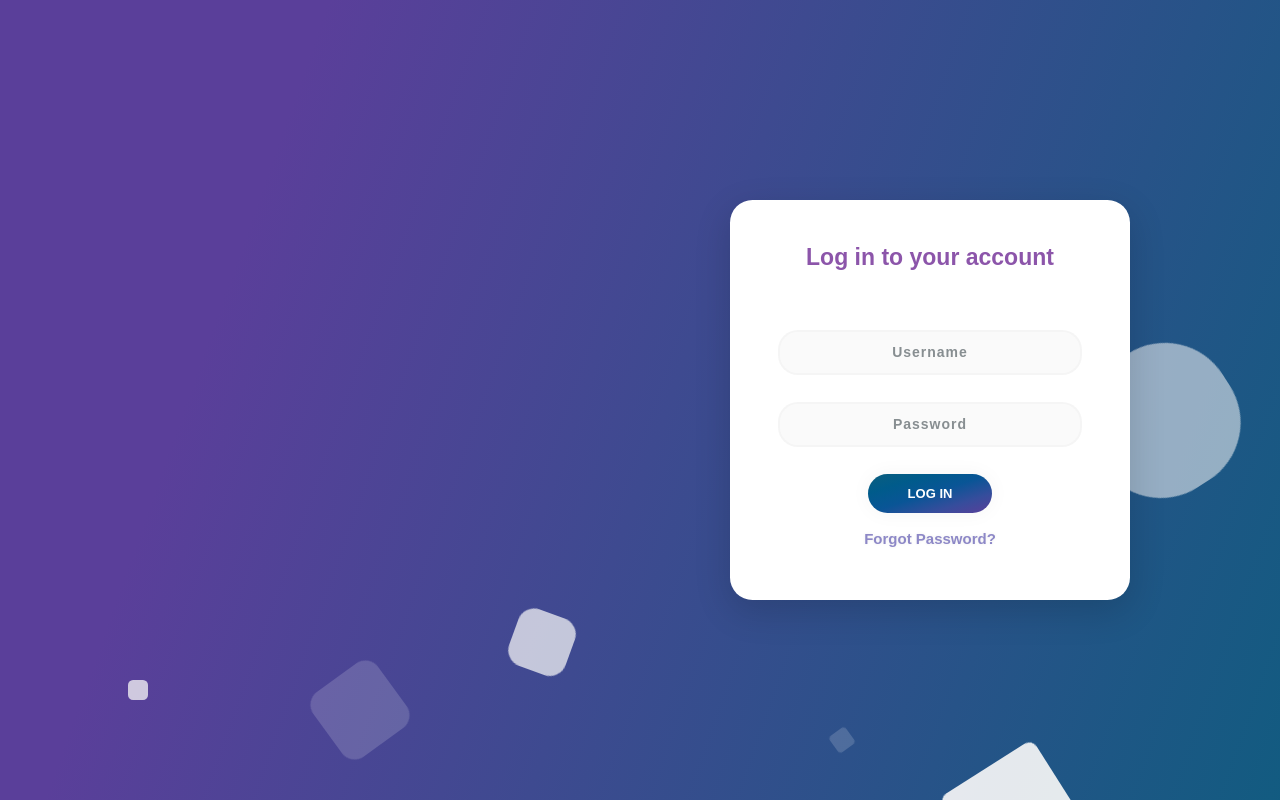
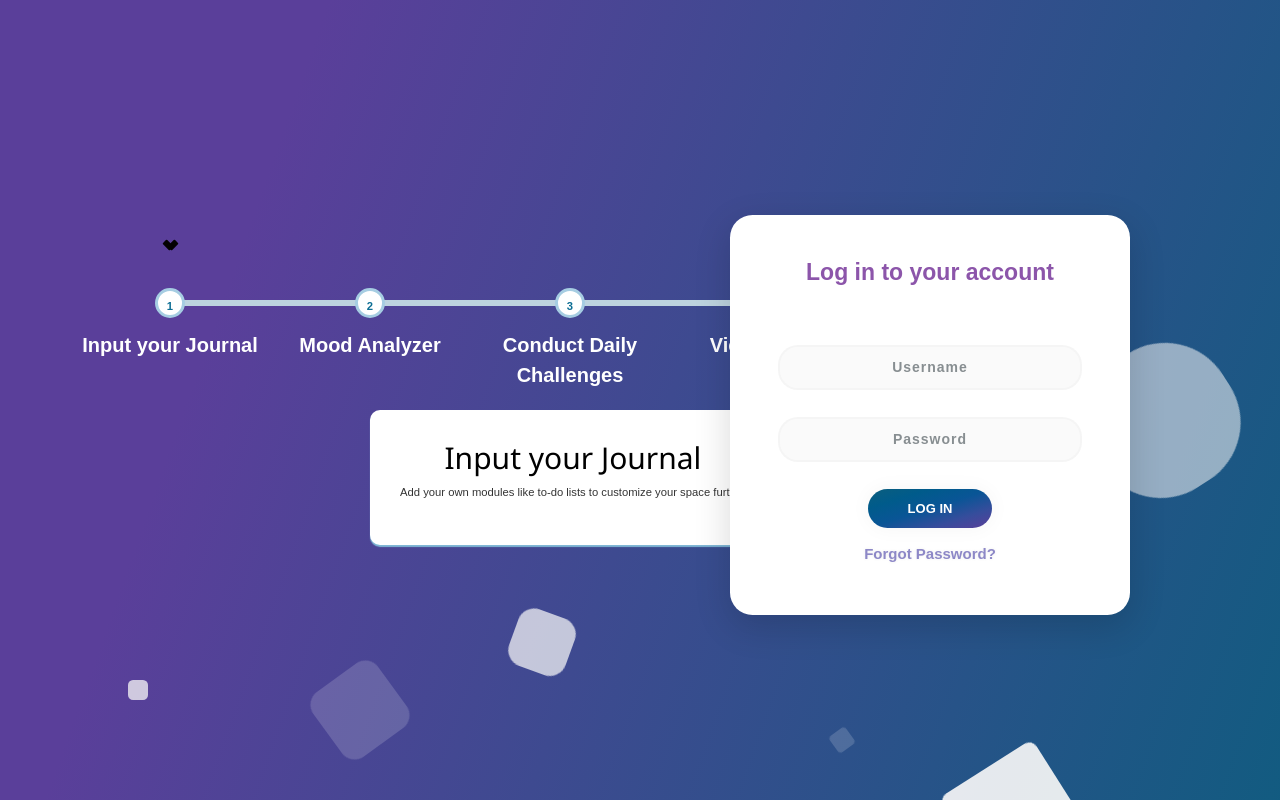
Before and after one commit to shivangna/U-Because-You-Matter, a React (Create React App) app in the folder client/: page /login in a window 1280 px wide. Built offline with nearby package versions, Linux system fonts and the light colour scheme; what react-fusioncharts would draw is missing.

Commit message:
render login progress

```diff
--- a/client/src/App/pages/login-steps.css
+++ b/client/src/App/pages/login-steps.css
@@ -1,7 +1,7 @@
 @import url("https://fonts.googleapis.com/css?family=Nunito:400,900");
 
 .progress {
-  height: 0;
+  height:
 }
 
 body .progress_inner #step-5:checked + div + div + div + div > .box_base, body .progress_inner #step-4:checked + input + div + div + div + div > .box_base, body .progress_inner #step-2:checked + input + input + input + div + div + div + div > .box_base, body .progress_inner #step-3:checked + input + input + div + div + div + div > .box_base, body .progress_inner #step-1:checked + input + input + input + input + div + div + div + div > .box_base {
--- a/client/src/App/pages/login.js
+++ b/client/src/App/pages/login.js
@@ -31,18 +31,6 @@ class Login extends Component {
                 </a></div><a href="#">
             </a>
 
-            <ul className="circles">
-                <li></li>
-                <li></li>
-                <li></li>
-                <li></li>
-                <li></li>
-                <li></li>
-                <li></li>
-                <li></li>
-                <li></li>
-                <li></li>
-            </ul>
 
             </div>
     )};
```
